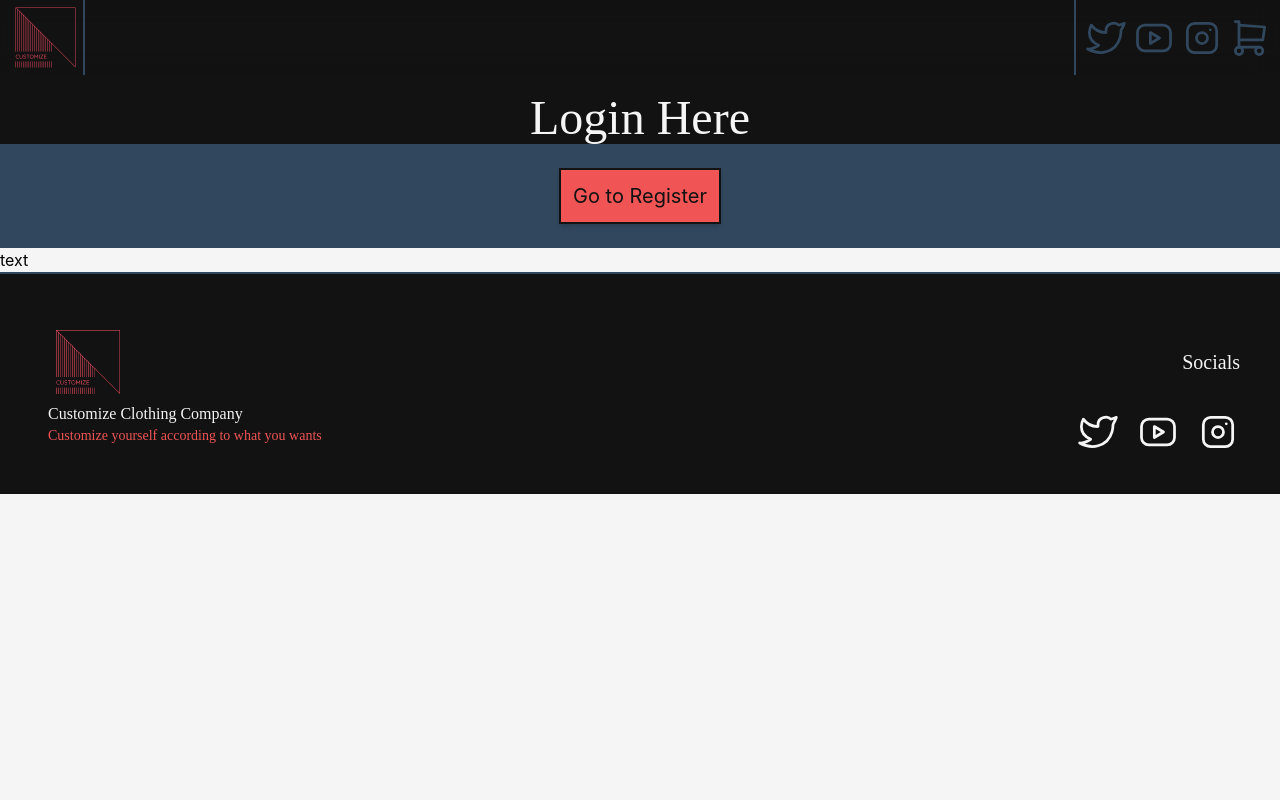
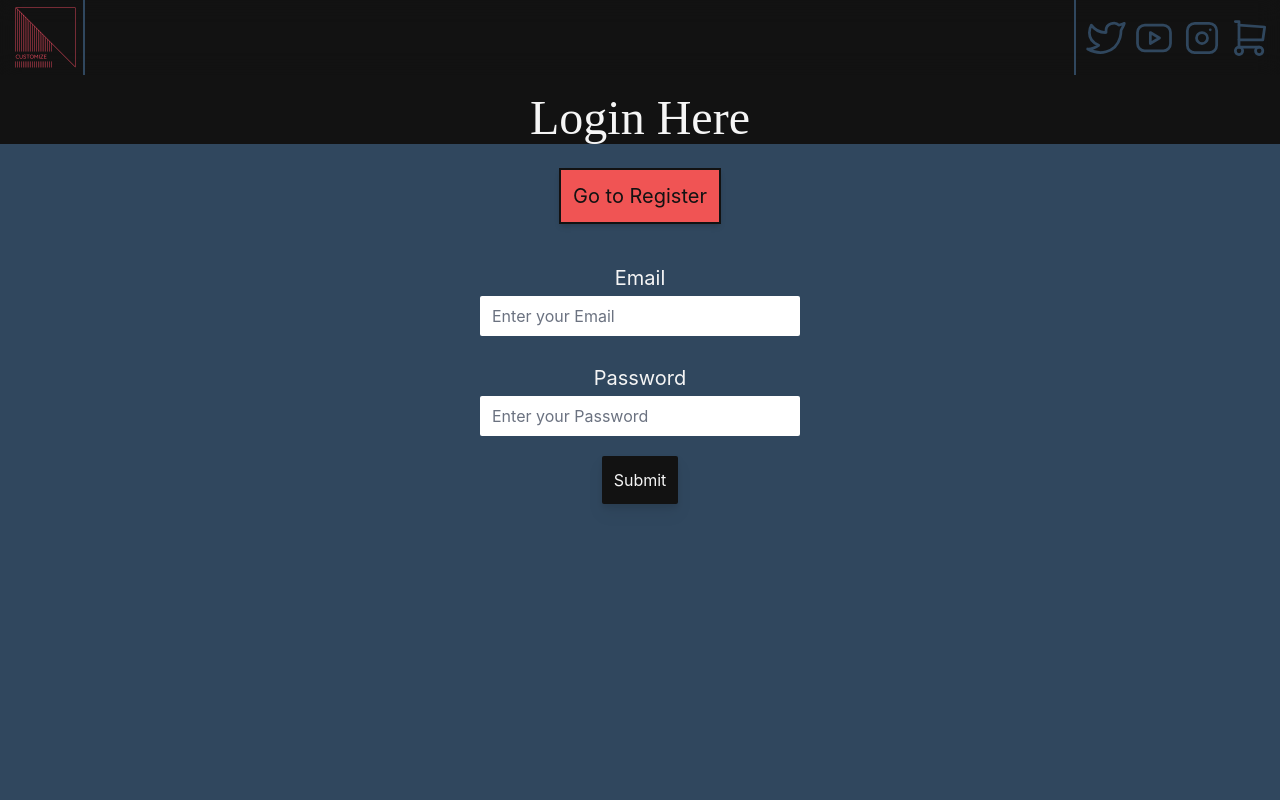
Before and after one commit to JovitoAddo/prtfl2, a React (Create React App) app: page /login in a window 1280 px wide. Both pictures are taken after a click on the button "Go to Login". Shown: the top 800 px of the page. Built offline with nearby package versions, Linux system fonts and the light colour scheme.

Commit message:
css and yup validation login/register page

```diff
--- a/src/Pages/Login.js
+++ b/src/Pages/Login.js
@@ -7,14 +7,27 @@ import { useForm } from "react-hook-form";
 const Login = () => {
   const [view, setView] = useState(false);
 
+  const passwordRules = /^(?=.*\d)(?=.*[a-z])(?=.*[A-Z]).{5,}$/;
+
   const schema = yup.object().shape({
-    name: yup.string().required(),
-    email: yup.string().email("Please Enter a Valid Email").required("Please Enter Your Email"),
-    password: yup.string().min(4).max(20).required(),
+    name: yup.string().required("Please Enter Your Name"),
+    email: yup
+      .string()
+      .email("Please Enter a Valid Email")
+      .required("Please Enter Your Email"),
+    password: yup
+      .string()
+      .min(5)
+      .matches(passwordRules, {
+        message: "Password Did Not Matched Requirements",
+      })
+      .required(),
     confirmPassword: yup
       .string()
-      .oneOf([yup.ref("password"), null])
-      .required(),
+      .oneOf([yup.ref("password"), null], "Password Did Not Matched")
+      .required("Please Re-enter Your Password"),
+    loginEmail: yup.string().email("Please Enter a Valid Email"),
+    loginPassword: yup.string()
   });
 
   const {
@@ -24,8 +37,14 @@ const Login = () => {
   } = useForm({
     resolver: yupResolver(schema),
   });
-  const onSubmit = (data) => {
+  const onSubmitRegister = (data) => {
     console.log(data);
+    alert("Register Completed");
+    setView(!view);
+  };
+
+  const onSubmitLogin = () => {
+    alert("login successful");
   };
   return (
     <div className="w-full">
@@ -50,9 +69,9 @@ const Login = () => {
 
       {/* REGISTER PAGE */}
       <div className={view === true ? "hidden" : "bg-customred"}>
-        <div className=" grid items-center bg-customblue">
+        <div className=" bg-customblue h-screen">
           <form
-            onSubmit={handleSubmit(onSubmit)}
+            onSubmit={handleSubmit(onSubmitRegister)}
             autoComplete="off"
             className=" grid justify-items-center bg-transparent"
           >
@@ -78,7 +97,6 @@ const Login = () => {
                   {errors.email.message}
                 </p>
               )}
-
             </div>
             <div className="grid justify-items-center bg-transparent p-3">
               <label
@@ -91,17 +109,17 @@ const Login = () => {
                 placeholder="Enter your Name"
                 type="text"
                 {...register("name")}
-                // className={
-                //   errors.name && touched.name
-                //     ? "bg-red-400 shadow-sm-light rounded-sm shadow-customred border-0 w-80"
-                //     : "border-0  rounded-sm w-80"
-                // }
+                className={
+                  errors.name
+                    ? "bg-red-400 shadow-sm-light rounded-sm shadow-customred border-0 w-80"
+                    : "border-0  rounded-sm w-80"
+                }
               />
-              {/* {errors.name && touched.name && (
+              {errors.name && (
                 <p className="bg-transparent text-customred text-lg">
-                  {errors.name}
+                  {errors.name.message}
                 </p>
-              )} */}
+              )}
             </div>
 
             <div className="grid justify-items-center bg-transparent p-3">
@@ -119,17 +137,17 @@ const Login = () => {
                 placeholder="Enter your Password"
                 type="text"
                 {...register("password")}
-                // className={
-                //   errors.password && touched.password
-                //     ? "bg-red-400 shadow-sm-light rounded-sm shadow-customred border-0 w-80"
-                //     : "border-0 rounded-sm  w-80"
-                // }
+                className={
+                  errors.password
+                    ? "bg-red-400 shadow-sm-light rounded-sm shadow-customred border-0 w-80"
+                    : "border-0 rounded-sm  w-80"
+                }
               />
-              {/* {errors.password && touched.password && (
+              {errors.password && (
                 <p className="bg-transparent text-customred text-lg">
-                  {errors.password}
+                  {errors.password.message}
                 </p>
-              )} */}
+              )}
             </div>
             <div className="grid justify-items-center bg-transparent p-3">
               <label
@@ -142,17 +160,17 @@ const Login = () => {
                 placeholder="Confirm your Password"
                 type="text"
                 {...register("confirmPassword")}
-                // className={
-                //   errors.confirmPassword && touched.confirmPassword
-                //     ? "bg-red-400 shadow-sm-light rounded-sm shadow-customred border-0 w-80"
-                //     : "border-0  rounded-sm w-80"
-                // }
+                className={
+                  errors.confirmPassword
+                    ? "bg-red-400 shadow-sm-light rounded-sm shadow-customred border-0 w-80"
+                    : "border-0  rounded-sm w-80"
+                }
               />
-              {/* {errors.confirmPassword && touched.confirmPassword && (
+              {errors.confirmPassword && (
                 <p className=" bg-transparent text-customred text-lg">
-                  {errors.confirmPassword}
+                  {errors.confirmPassword.message}
                 </p>
-              )} */}
+              )}
             </div>
             <button
               type="submit"
@@ -165,8 +183,70 @@ const Login = () => {
       </div>
 
       {/* LOGIN PAGE */}
-      <div className={view === false ? "hidden" : "bg-customblue"}>
-        <h1>text</h1>
+      <div className={view === false ? "hidden" : " bg-customblue h-screen"}>
+        <form
+          onSubmit={handleSubmit(onSubmitLogin)}
+          className=" grid justify-items-center bg-transparent"
+        >
+          <div className="grid justify-items-center bg-transparent p-3">
+            <label
+              htmlFor="email"
+              className="bg-transparent text-customwhite p-1 text-xl"
+            >
+              Email
+            </label>
+            <input
+              placeholder="Enter your Email"
+              type="email"
+              {...register("loginEmail")}
+              className={
+                errors.loginEmail
+                  ? "bg-red-400 shadow-sm-light rounded-sm shadow-customred border-0 w-80"
+                  : "border-0 rounded-sm w-80"
+              }
+            />
+            {errors.loginEmail && (
+              <p className="bg-transparent text-customred p-1 text-lg">
+                {errors.loginEmail.message}
+              </p>
+            )}
+          </div>
+
+          <div className="grid justify-items-center bg-transparent p-3">
+              <label
+                htmlFor="password"
+                className="bg-transparent text-customwhite p-1 text-xl"
+              >
+                Password
+              </label>
+              {/* <p className="bg-transparent text-customwhite border-2 border-customred m-2 prose text-center w-80">
+                Password required to have an uppercase, a lowercase, a number
+                and minimum 5 characters.
+              </p> */}
+              <input
+                placeholder="Enter your Password"
+                type="text"
+                {...register("loginPassword")}
+                className={
+                  errors.loginPassword
+                    ? "bg-red-400 shadow-sm-light rounded-sm shadow-customred border-0 w-80"
+                    : "border-0 rounded-sm  w-80"
+                }
+              />
+              {errors.loginPassword && (
+                <p className="bg-transparent text-customred text-lg">
+                  {errors.loginPassword.message}
+                </p>
+              )}
+            </div>
+
+            <button
+              type="submit"
+              className="bg-customblack drop-shadow-lg rounded-sm p-3 m-2 text-customwhite"
+            >
+              Submit
+            </button>
+        </form>
       </div>
     </div>
   );
```
